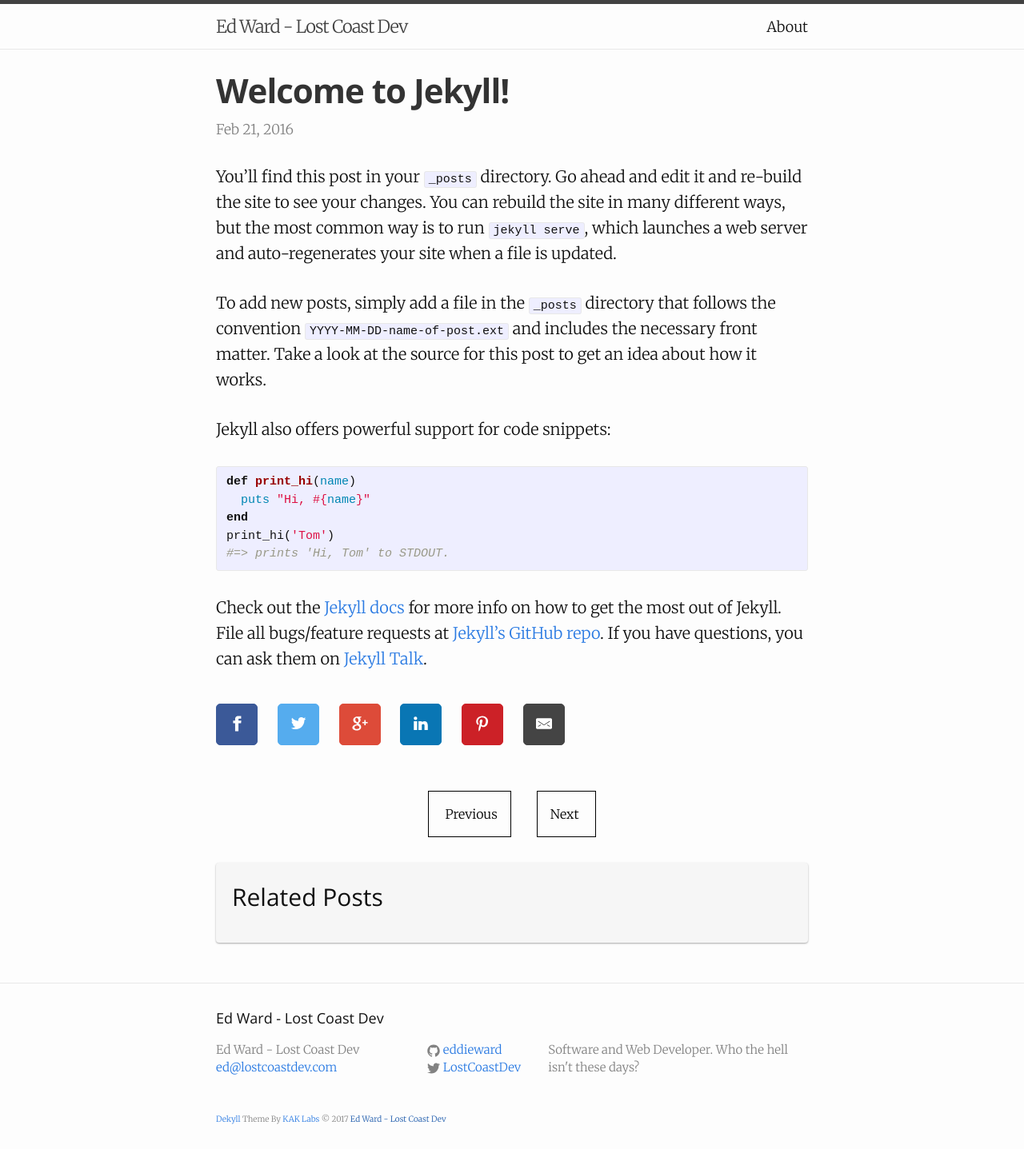
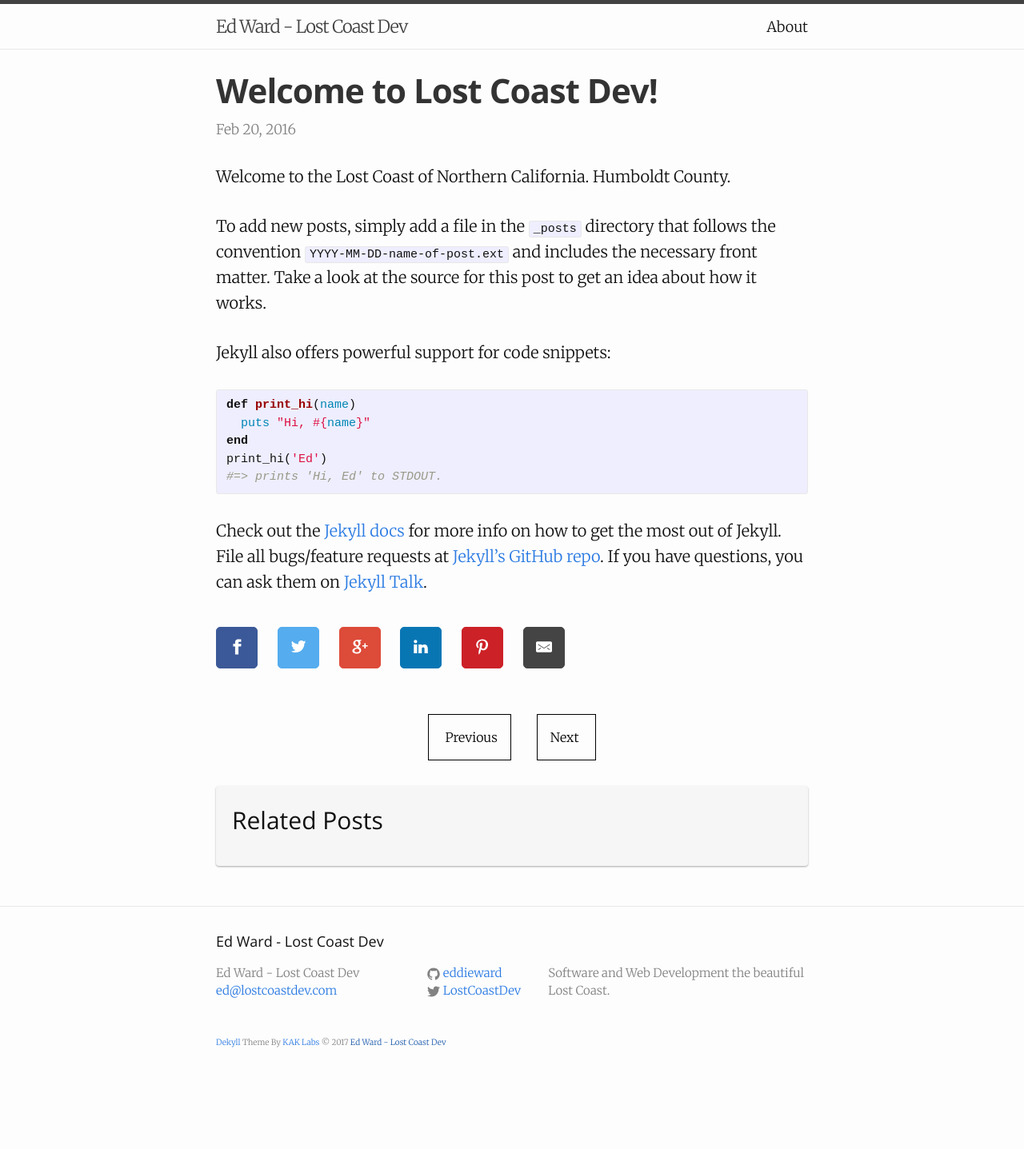
Before and after one commit to eddieward/eddieward.github.io, a Jekyll site: the page built from _posts/2017-10-21-welcome-to-lost-coast-dev.markdown, in a window 1280 px wide. Shown: the whole page at 80% size. Built offline with Jekyll 4.4.1, drawn with Linux system fonts in a browser that asks for light colours; after the commit the page ends 1341 px from its top, so only the background shows below that.

Commit message:
add content

```diff
--- a/_config.yml
+++ b/_config.yml
@@ -9,7 +9,7 @@
 title: Ed Ward - Lost Coast Dev
 email: ed@lostcoastdev.com
 description: > # this means to ignore newlines until "baseurl:"
-  Software and Web Developer.  Who the hell isn't these days?
+  Software and Web Development the beautiful Lost Coast.
 baseurl: "" # the subpath of your site, e.g. /blog
 url: "http://lostcoastdev.com" # the base hostname & protocol for your site
 
--- a/_posts/2016-02-21-welcome-to-jekyll.markdown
+++ b/_posts/2017-10-21-welcome-to-lost-coast-dev.markdown
@@ -1,10 +1,10 @@
 ---
 layout: post
-title:  "Welcome to Jekyll!"
-date:   2016-02-21 16:15:49 +0700
+title:  "Welcome to Lost Coast Dev!"
+date:   2016-02-21 00:00:00 +0700
 categories: jekyll update
 ---
-You’ll find this post in your `_posts` directory. Go ahead and edit it and re-build the site to see your changes. You can rebuild the site in many different ways, but the most common way is to run `jekyll serve`, which launches a web server and auto-regenerates your site when a file is updated.
+Welcome to the Lost Coast of Northern California.  Humboldt County.
 
 To add new posts, simply add a file in the `_posts` directory that follows the convention `YYYY-MM-DD-name-of-post.ext` and includes the necessary front matter. Take a look at the source for this post to get an idea about how it works.
 
@@ -14,8 +14,8 @@ Jekyll also offers powerful support for code snippets:
 def print_hi(name)
   puts "Hi, #{name}"
 end
-print_hi('Tom')
-#=> prints 'Hi, Tom' to STDOUT.
+print_hi('Ed')
+#=> prints 'Hi, Ed' to STDOUT.
 {% endhighlight %}
 
 Check out the [Jekyll docs][jekyll-docs] for more info on how to get the most out of Jekyll. File all bugs/feature requests at [Jekyll’s GitHub repo][jekyll-gh]. If you have questions, you can ask them on [Jekyll Talk][jekyll-talk].
```
